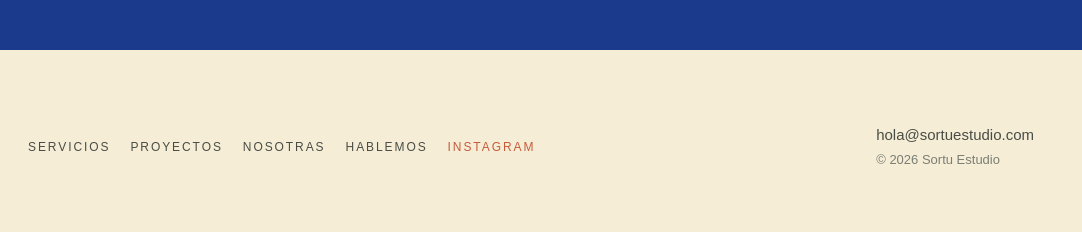
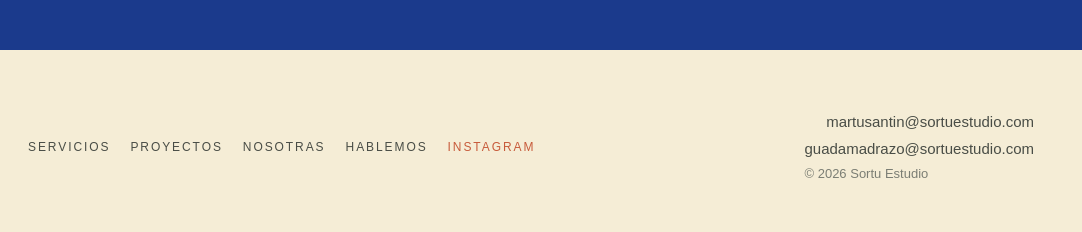
Before and after one commit to diegolapitz/sortu-estudio, a website built with Vite: page index.html in a window 1280 px wide. Shown: the part 6007-6239 px from the top of the page, 198-1280 px from the left. Built offline with nearby package versions, Linux system fonts and the light colour scheme; files whose address does not match are found by name.

Commit message:
fix: actualizar contactos del footer

```diff
--- a/index.html
+++ b/index.html
@@ -235,7 +235,11 @@
         <div class="container footer-inner">
           <a class="footer-logo" href="#top" aria-label="Ir al inicio"><img src="/assets/brand/logo-sortu-color.png" alt="Sortu Estudio" /></a>
           <nav aria-label="Navegación del pie"><a href="#servicios">Servicios</a><a href="#portfolio">Proyectos</a><a href="#nosotras">Nosotras</a><a href="#contacto">Hablemos</a><a href="https://instagram.com/sortuestudio" target="_blank" rel="noreferrer">Instagram</a></nav>
-          <div><a href="mailto:hola@sortuestudio.com">hola@sortuestudio.com</a><small>© <span data-year></span> Sortu Estudio</small></div>
+          <div class="footer-contact">
+            <a href="mailto:martusantin@sortuestudio.com">martusantin@sortuestudio.com</a>
+            <a href="mailto:guadamadrazo@sortuestudio.com">guadamadrazo@sortuestudio.com</a>
+            <small>© <span data-year></span> Sortu Estudio</small>
+          </div>
         </div>
       </footer>
     </div>
--- a/src/styles.css
+++ b/src/styles.css
@@ -224,6 +224,7 @@ svg { width: 1em; height: 1em; fill: none; stroke: currentColor; stroke-width: 1
 .footer-inner > div { display: flex; flex-direction: column; gap: 4px; margin-left: auto; }
 .footer-inner > div a { align-self: flex-end; border: 0; color: var(--ink-700); font-size: var(--text-sm); }
 .footer-inner small { color: var(--ink-500); font-size: var(--text-xs); }
+.footer-inner [data-year] { font-family: Arial, Helvetica, sans-serif; font-variant-numeric: tabular-nums; }
 
 .reveal { opacity: 0; transform: translate3d(0, 24px, 0); transition: opacity 700ms var(--ease-out) var(--reveal-delay, 0ms), transform 900ms var(--ease-soft) var(--reveal-delay, 0ms), clip-path 1000ms var(--ease-soft) var(--reveal-delay, 0ms); }
 .reveal--mask { clip-path: inset(0 0 100% 0); opacity: 1; transform: none; }
```
